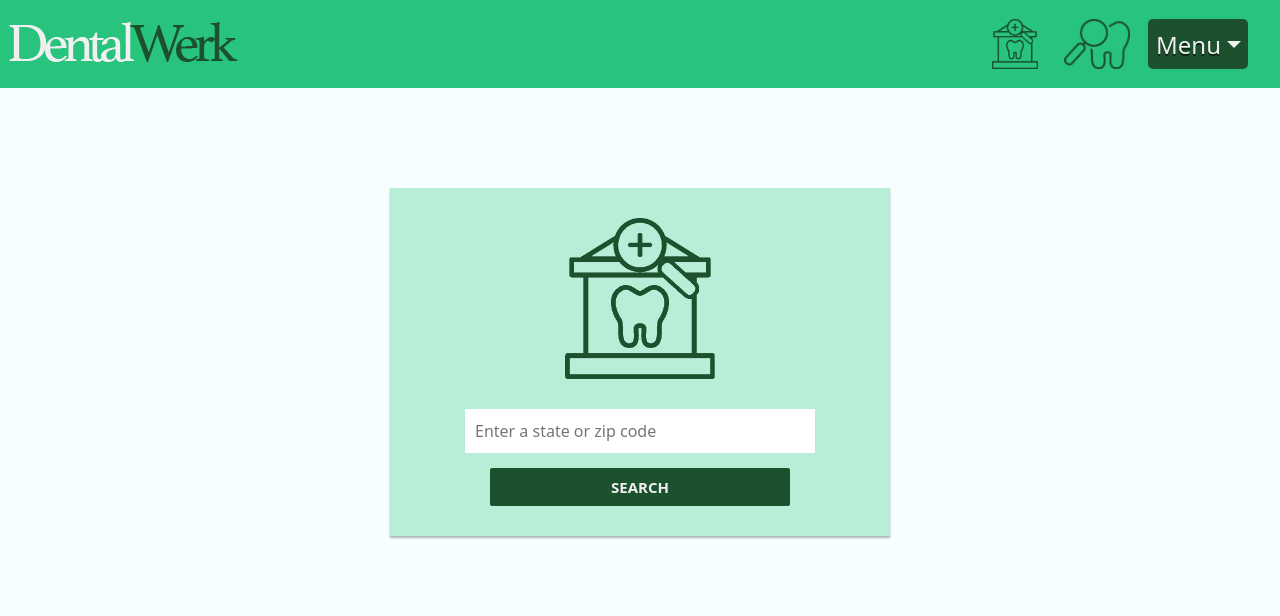
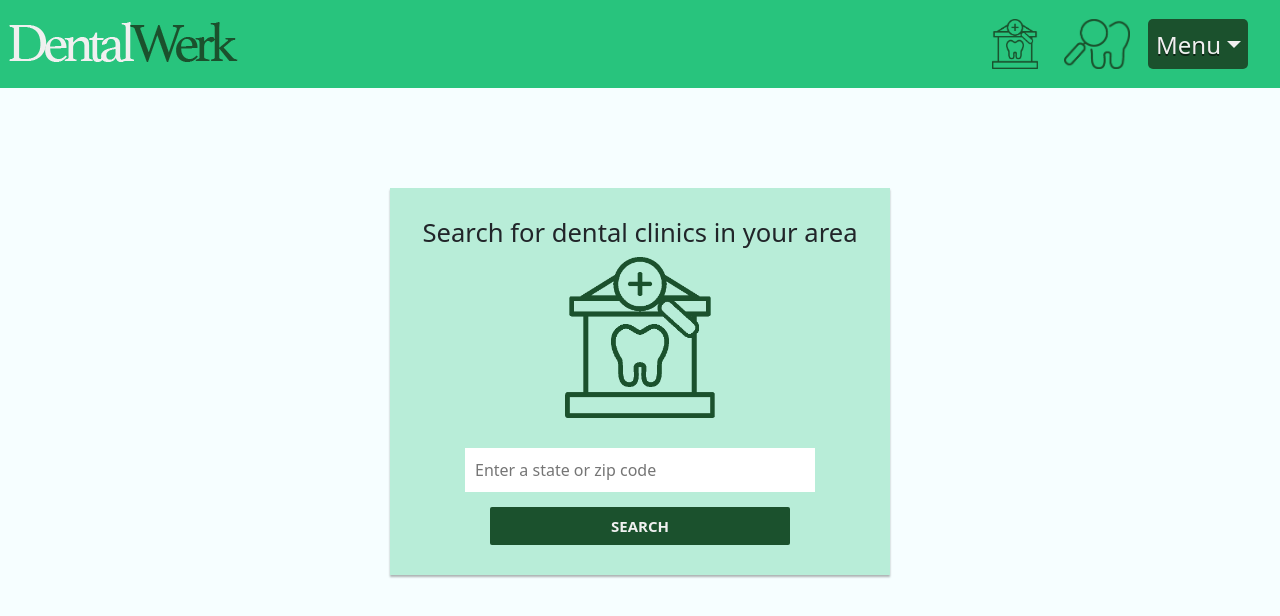
Before and after one commit to theMVPshop/nt03, a React (Create React App) app in the folder client/: page /clinic-search in a window 1280 px wide. Shown: the top 616 px of the page. Built offline with nearby package versions, Linux system fonts and the light colour scheme; no server answers.

Commit message:
slight update to clinic search form

```diff
--- a/client/src/Redux/Store.js
+++ b/client/src/Redux/Store.js
@@ -8,6 +8,6 @@ export default createStore(
   state,
   compose(
     applyMiddleware(thunk),
-    window.__REDUX_DEVTOOLS_EXTENSION__ && window.__REDUX_DEVTOOLS_EXTENSION__()
+    //window.__REDUX_DEVTOOLS_EXTENSION__ && window.__REDUX_DEVTOOLS_EXTENSION__()
   )
 );
--- a/client/src/components/ClinicSearch/ClinicSearch.js
+++ b/client/src/components/ClinicSearch/ClinicSearch.js
@@ -20,6 +20,7 @@ const ClinicSearch = ({setClinicSearch}) => {
 
   return (
     <div className='lg-search-form-container'>
+      <h3>Search for dental clinics in your area</h3>
       <div className='lg-search-form'>
         <img className='lg-search-form-icon' src={clinic} alt='clinic search icon' />
         <form className='lg-search-form' onSubmit={handleSubmit}>
--- a/client/src/components/ClinicSearch/ClinicSearchResults.js
+++ b/client/src/components/ClinicSearch/ClinicSearchResults.js
@@ -8,7 +8,6 @@
 import React, { useEffect, useState } from 'react'
 import "../../css/clinicSearchResults.css"
 import Map from './Map'
-//import ClinicList from './ClinicList'
 import ClinicList from '../../Containers/ClinicList'
 import { useHistory } from 'react-router'
 
--- a/client/src/css/SearchForm.css
+++ b/client/src/css/SearchForm.css
@@ -6,6 +6,11 @@
   min-width: 300px;
   max-width: 500px;
   margin: 100px auto;
+}
+
+.lg-search-form-container h3 {
+  text-align: center;
+  font-size: 1.6rem;
 }
 
 .lg-search-form {
```
